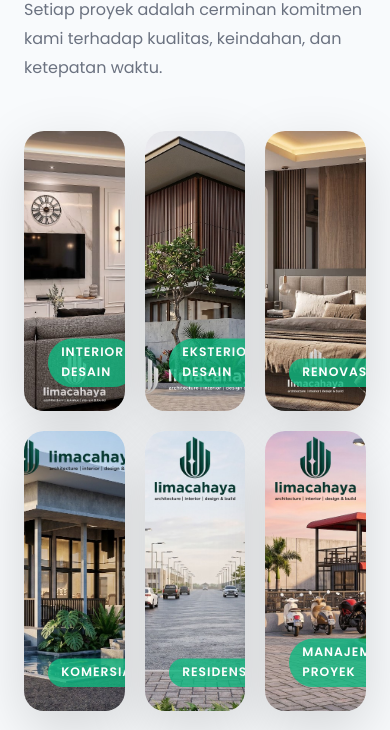
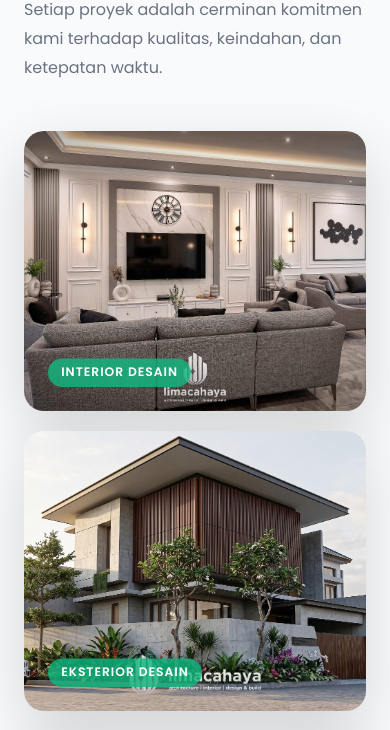
Before and after one commit to zakyfahreza/limacahaya-web, a website built with Vite: page index.html in a window 390 px wide. Shown: the part 5623-6353 px from the top of the page. Built offline with nearby package versions, Linux system fonts and the light colour scheme.

Commit message:
Update portfolio responsive layout

```diff
--- a/index.html
+++ b/index.html
@@ -446,7 +446,7 @@
       </div>
 
       <!-- Portfolio Grid -->
-      <div style="display:grid; grid-template-columns:repeat(3,1fr); grid-template-rows:auto auto; gap:1.25rem;">
+      <div class="portfolio-grid">
 
         <!-- Card 1 — Large -->
         <div class="portfolio-card" style="grid-row:span 1;" data-aos="fade-up" data-aos-delay="100">
--- a/src/style.css
+++ b/src/style.css
@@ -850,6 +850,24 @@
   background: #f8fafc;
 }
 
+.portfolio-grid {
+  display: grid;
+  grid-template-columns: 1fr;
+  gap: 1.25rem;
+}
+
+@media (min-width: 768px) {
+  .portfolio-grid {
+    grid-template-columns: repeat(2, 1fr);
+  }
+}
+
+@media (min-width: 1024px) {
+  .portfolio-grid {
+    grid-template-columns: repeat(3, 1fr);
+  }
+}
+
 .portfolio-card {
   position: relative;
   border-radius: 1.25rem;
```
